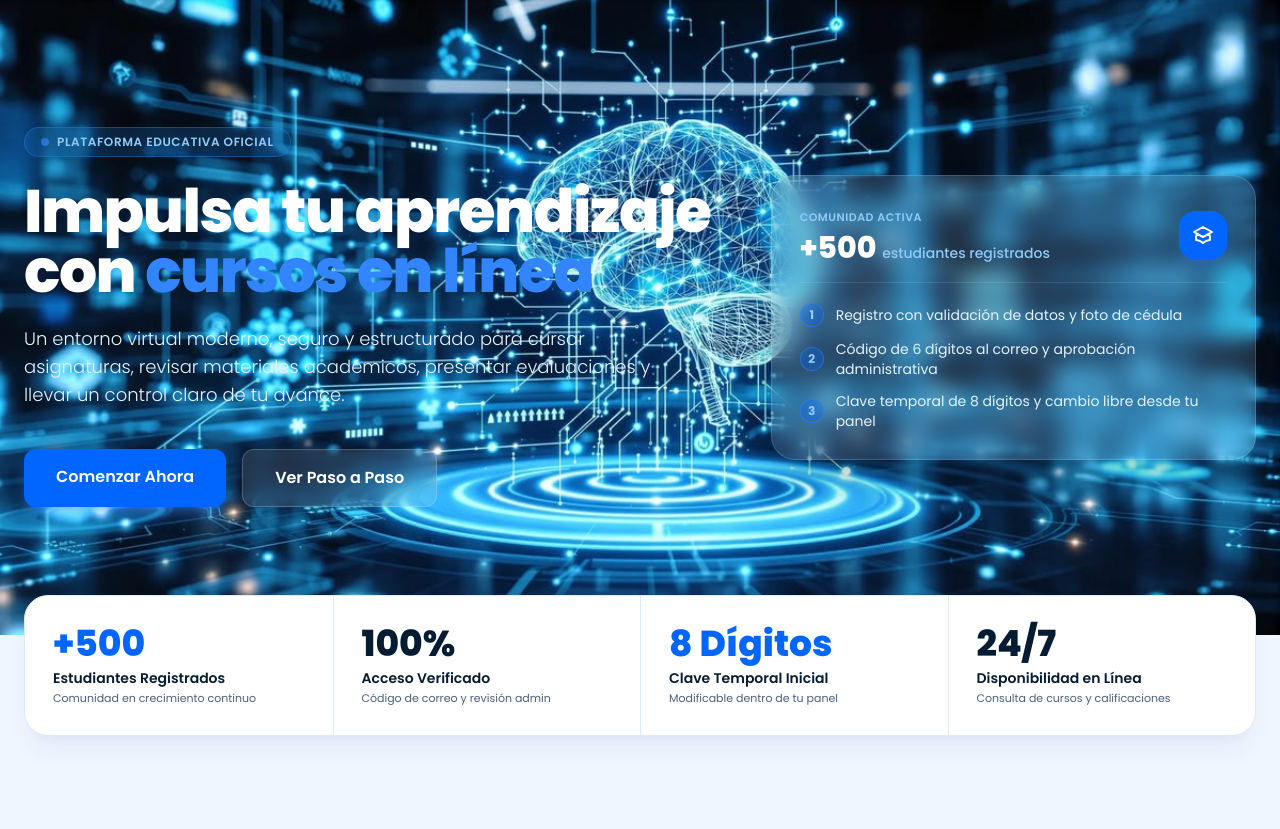
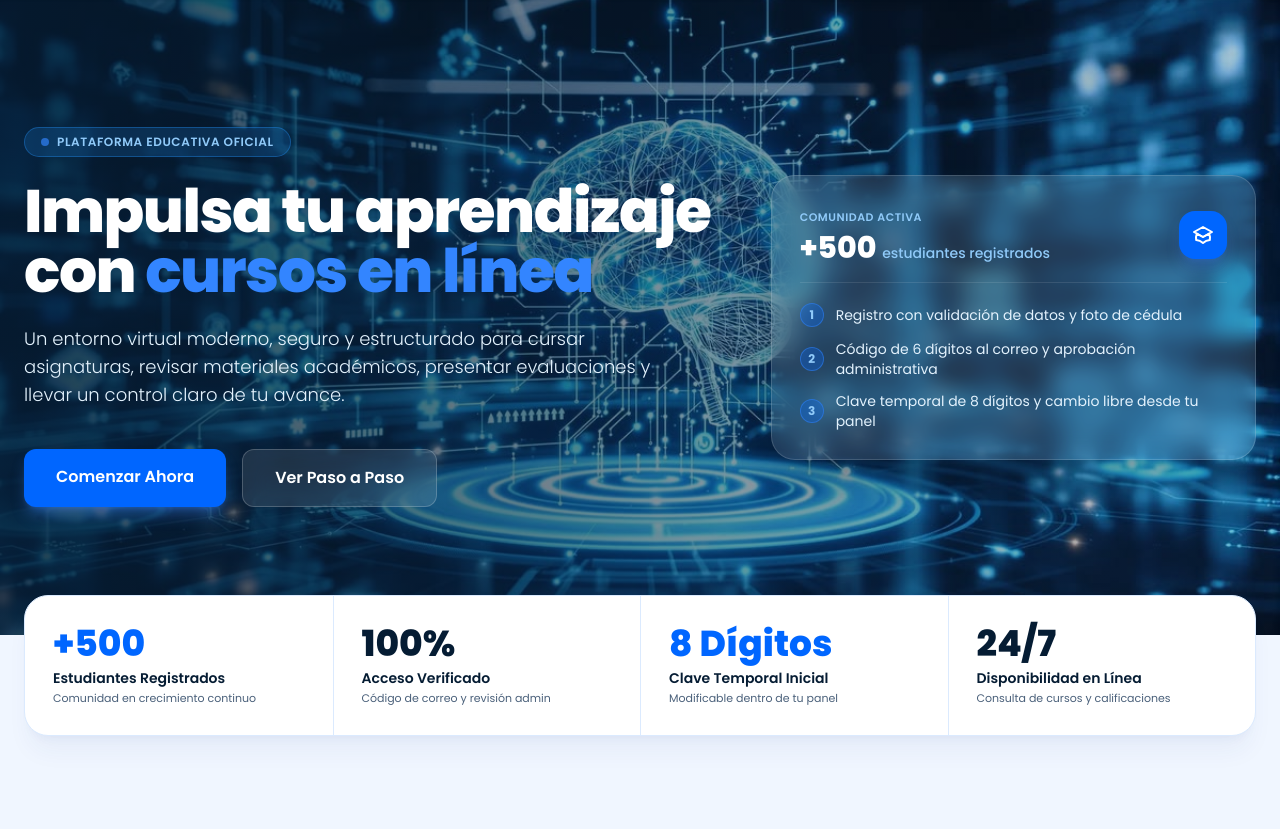
Before and after one commit to GonzalezSoftware/Aula-Virtual, a Laravel app: page / in a window 1280 px wide. Shown: the part 81-910 px from the top of the page. Run offline with Laravel 12, Linux system fonts and the light colour scheme; style sheets or scripts are compiled from the project's sources; some libraries are stand-ins or nearby versions.

Commit message:
Mensaje del cabio realizado

```diff
--- a/resources/js/Pages/Welcome.jsx
+++ b/resources/js/Pages/Welcome.jsx
@@ -251,7 +251,7 @@ export default () => {
                             className="absolute inset-0 z-0 w-full h-full object-cover object-center opacity-100"
                         />
 
-
+                        <div className="absolute inset-0 z-0 bg-gradient-to-r from-[#051C33]/85 via-[#051C33]/50 to-[#0A3266]/25"></div>
 
                         <div className="relative z-10 max-w-7xl mx-auto px-4 sm:px-6 grid grid-cols-1 lg:grid-cols-12 gap-8 sm:gap-10 lg:gap-12 items-center">
                             <div className="lg:col-span-7 space-y-4 sm:space-y-6">
```
